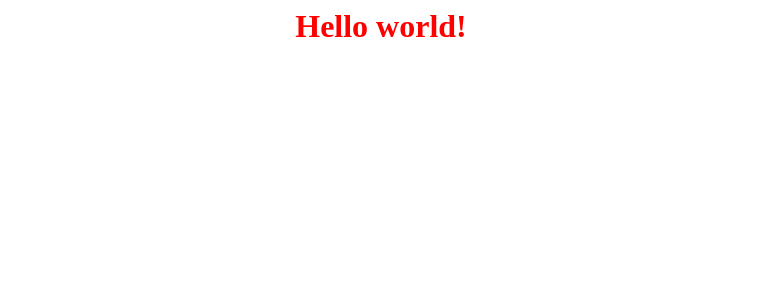
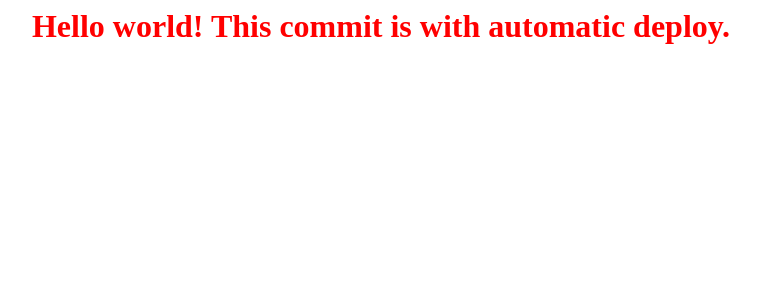
Before and after one commit to Volodymyr83/lab-angular, an Angular app: page / in a window 1280 px wide. Shown: the top 300 px of the page, without its empty margins (259-1019 px from the left). Built offline with nearby package versions, Linux system fonts and the light colour scheme.

Commit message:
Checking auto deploy

```diff
--- a/src/app/app.component.html
+++ b/src/app/app.component.html
@@ -1 +1 @@
-<h1>Hello world!</h1>
+<h1>Hello world! This commit is with automatic deploy.</h1>
```
